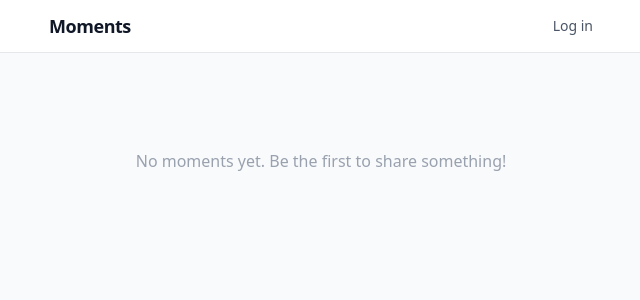
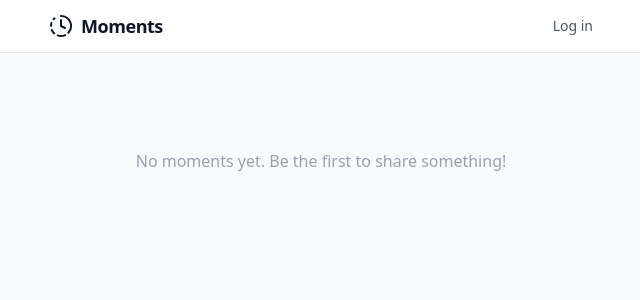
Before and after one commit to theprivateer/moments, a Laravel app: page / in a window 1280 px wide. Shown: the top 300 px of the page, without its empty margins (319-959 px from the left). Run offline with Laravel 12, Linux system fonts and the light colour scheme; data that the repository does not hold is empty; style sheets or scripts are compiled from the project's sources; some libraries are stand-ins or nearby versions.

Commit message:
Add clock icon to site header logo link

```diff
--- a/resources/views/layouts/app.blade.php
+++ b/resources/views/layouts/app.blade.php
@@ -11,7 +11,10 @@
 <body class="bg-gray-50 text-gray-900 antialiased">
     <header class="bg-white border-b border-gray-200">
         <div class="max-w-xl mx-auto px-4 py-3 flex items-center justify-between">
-            <a href="{{ route('moments.index') }}" class="font-semibold text-lg tracking-tight">Moments</a>
+            <a href="{{ route('moments.index') }}" class="flex items-center gap-2 font-semibold text-lg tracking-tight">
+                <svg xmlns="http://www.w3.org/2000/svg" width="24" height="24" viewBox="0 0 24 24" fill="none" stroke="currentColor" stroke-width="2" stroke-linecap="round" stroke-linejoin="round" class="lucide lucide-clock-fading-icon lucide-clock-fading"><path d="M12 2a10 10 0 0 1 7.38 16.75"/><path d="M12 6v6l4 2"/><path d="M2.5 8.875a10 10 0 0 0-.5 3"/><path d="M2.83 16a10 10 0 0 0 2.43 3.4"/><path d="M4.636 5.235a10 10 0 0 1 .891-.857"/><path d="M8.644 21.42a10 10 0 0 0 7.631-.38"/></svg>
+
+                Moments</a>
 
             <nav class="flex items-center gap-4 text-sm">
                 @auth
```
